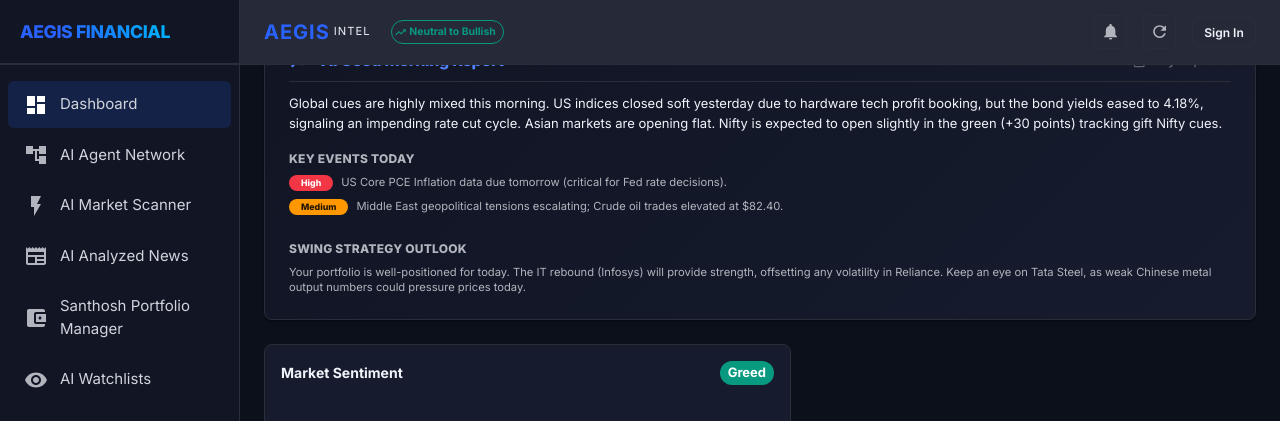
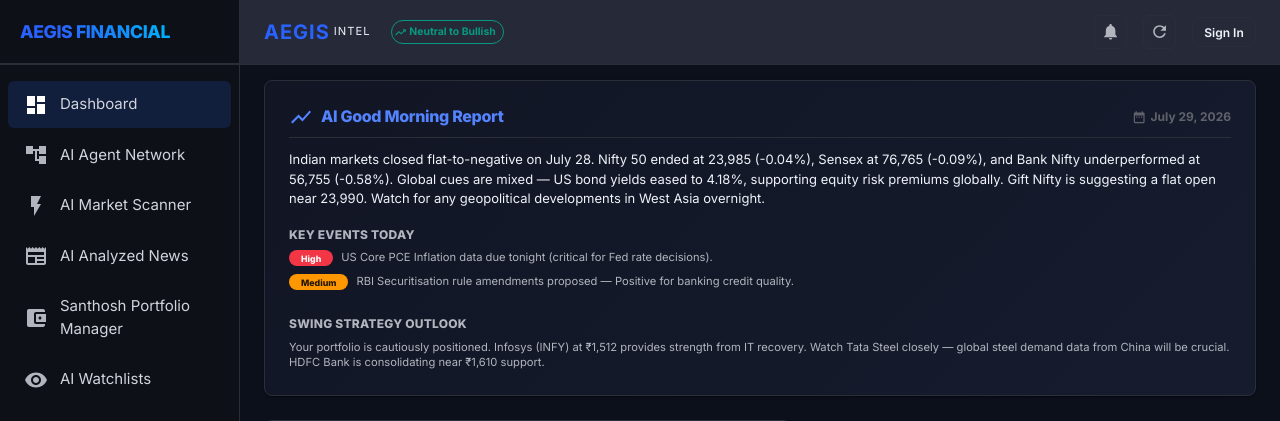
Before and after one commit to TKSanthosh001/financial-intelligence-platform, a React (Vite) app in the folder frontend/: page / in a window 1280 px wide. Shown: the top 421 px of the page. Built offline with nearby package versions, Linux system fonts and the light colour scheme; no server answers.

Commit message:
Fix all UI: two-column layout (sidebar + content column), AppBar offset fixed, all stale market data corrected

```diff
--- a/frontend/src/components/Layout.jsx
+++ b/frontend/src/components/Layout.jsx
@@ -135,16 +135,71 @@ export const Layout = ({ children, activeModule, setActiveModule }) => {
   );
 
   return (
-    <Box sx={{ display: 'flex', minHeight: '100vh', bgcolor: 'background.default' }}>
-      {/* Top Header */}
+    <Box sx={{ display: 'flex', bgcolor: 'background.default', minHeight: '100vh' }}>
+
+      {/* ========== SIDEBAR ========== */}
+      <Box
+        component="nav"
+        sx={{ width: { md: drawerWidth }, flexShrink: { md: 0 } }}
+        aria-label="navigation"
+      >
+        {/* Mobile — slide-over drawer */}
+        <Drawer
+          variant="temporary"
+          open={mobileOpen}
+          onClose={handleDrawerToggle}
+          ModalProps={{ keepMounted: true }}
+          sx={{
+            display: { xs: 'block', md: 'none' },
+            '& .MuiDrawer-paper': {
+              width: drawerWidth,
+              boxSizing: 'border-box',
+              bgcolor: '#0d1117',
+              borderRight: '1px solid #2a2e39',
+            },
+          }}
+        >
+          {drawerContent}
+        </Drawer>
+        {/* Desktop — permanent fixed sidebar */}
+        <Drawer
+          variant="permanent"
+          sx={{
+            display: { xs: 'none', md: 'block' },
+            '& .MuiDrawer-paper': {
+              width: drawerWidth,
+              boxSizing: 'border-box',
+              bgcolor: '#0d1117',
+              borderRight: '1px solid #2a2e39',
+              overflowX: 'hidden',
+            },
+          }}
+          open
+        >
+          {drawerContent}
+        </Drawer>
+      </Box>
+
+      {/* ========== RIGHT COLUMN: AppBar + Content ========== */}
+      <Box
+        sx={{
+          display: 'flex',
+          flexDirection: 'column',
+          flexGrow: 1,
+          width: { xs: '100%', md: `calc(100% - ${drawerWidth}px)` },
+          minHeight: '100vh',
+        }}
+      >
+        {/* Top AppBar — scoped only to the content column */}
         <AppBar
           position="fixed"
           sx={{
-          width: { md: `calc(100% - ${drawerWidth}px)` },
-          ml: { md: `${drawerWidth}px` },
+            width: { xs: '100%', md: `calc(100% - ${drawerWidth}px)` },
+            ml: { xs: 0, md: `${drawerWidth}px` },
             bgcolor: '#111524',
             borderBottom: '1px solid #2a2e39',
-          boxShadow: 'none'
+            boxShadow: 'none',
+            zIndex: (theme) => theme.zIndex.appBar,
           }}
         >
         <Toolbar sx={{ justifyContent: 'space-between', minHeight: 64 }}>
@@ -222,52 +277,37 @@ export const Layout = ({ children, activeModule, setActiveModule }) => {
         </Toolbar>
       </AppBar>
 
-      {/* Navigation Drawers: Temporary for Mobile, Permanent for Desktop */}
-      <Box component="nav" sx={{ width: { md: drawerWidth }, flexShrink: { md: 0 } }}>
-        <Drawer
-          variant="temporary"
-          open={mobileOpen}
-          onClose={handleDrawerToggle}
-          ModalProps={{ keepMounted: true }}
-          sx={{
-            display: { xs: 'block', md: 'none' },
-            '& .MuiDrawer-paper': { boxSizing: 'border-box', width: drawerWidth, bgcolor: '#111524', borderRight: '1px solid #2a2e39' },
-          }}
-        >
-          {drawerContent}
-        </Drawer>
-        <Drawer
-          variant="permanent"
-          sx={{
-            display: { xs: 'none', md: 'block' },
-            '& .MuiDrawer-paper': { boxSizing: 'border-box', width: drawerWidth, bgcolor: '#111524', borderRight: '1px solid #2a2e39' },
-          }}
-          open
-        >
-          {drawerContent}
-        </Drawer>
-      </Box>
 
-      {/* Main Content Area */}
+
+
+        {/* Main scrollable content — sits below the fixed AppBar */}
         <Box
           component="main"
           sx={{
             flexGrow: 1,
-          p: { xs: 2, md: 3 },
-          width: { xs: '100%', md: `calc(100% - ${drawerWidth}px)` },
-          minHeight: '100vh',
-          pt: 11,
-          overflowX: 'hidden'
+            px: { xs: 2, md: 3 },
+            pb: 4,
+            pt: 2,
+            /* Offset below the fixed AppBar (toolbar height = 64px) */
+            mt: '64px',
+            overflowX: 'hidden',
+            boxSizing: 'border-box',
+            minHeight: 'calc(100vh - 64px)',
           }}
         >
           {children}
         </Box>
+      </Box>
 
-      {/* CSS Injection for custom spin animation */}
+      {/* Global CSS for spin animation */}
       <style>{`
         @keyframes spin {
           0% { transform: rotate(0deg); }
           100% { transform: rotate(360deg); }
+        }
+        @keyframes fadeIn {
+          from { opacity: 0; transform: translateY(8px); }
+          to   { opacity: 1; transform: translateY(0); }
         }
       `}</style>
     </Box>
--- a/frontend/src/services/mockDataService.js
+++ b/frontend/src/services/mockDataService.js
@@ -201,17 +201,17 @@ export const mockAlerts = [
 ];
 
 export const mockFundManagerReport = {
-  date: 'July 28, 2026',
+  date: 'July 29, 2026',
   title: 'AI Good Morning Report',
-  marketSummary: 'Global cues are highly mixed this morning. US indices closed soft yesterday due to hardware tech profit booking, but the bond yields eased to 4.18%, signaling an impending rate cut cycle. Asian markets are opening flat. Nifty is expected to open slightly in the green (+30 points) tracking gift Nifty cues.',
+  marketSummary: 'Indian markets closed flat-to-negative on July 28. Nifty 50 ended at 23,985 (-0.04%), Sensex at 76,765 (-0.09%), and Bank Nifty underperformed at 56,755 (-0.58%). Global cues are mixed — US bond yields eased to 4.18%, supporting equity risk premiums globally. Gift Nifty is suggesting a flat open near 23,990. Watch for any geopolitical developments in West Asia overnight.',
   importantEvents: [
-    { event: 'US Core PCE Inflation data due tomorrow (critical for Fed rate decisions).', impact: 'High' },
-    { event: 'Middle East geopolitical tensions escalating; Crude oil trades elevated at $82.40.', impact: 'Medium' }
+    { event: 'US Core PCE Inflation data due tonight (critical for Fed rate decisions).', impact: 'High' },
+    { event: 'RBI Securitisation rule amendments proposed — Positive for banking credit quality.', impact: 'Medium' }
   ],
-  portfolioImpact: 'Your portfolio is well-positioned for today. The IT rebound (Infosys) will provide strength, offsetting any volatility in Reliance. Keep an eye on Tata Steel, as weak Chinese metal output numbers could pressure prices today.',
-  todayRisks: 'Rising crude oil prices may trigger intraday profit booking in auto and aviation sectors. Avoid adding new leverage positions in mid-caps today.',
-  todayOpportunities: 'It is a good day to slowly accumulate defensive FMCG giants (e.g., ITC) or Index ETFs during dips, as volatility might provide better entry pricing.',
-  thingsToWatch: ['USDINR trajectory near 83.75', 'FII net flows in the first 2 hours of trade']
+  portfolioImpact: 'Your portfolio is cautiously positioned. Infosys (INFY) at ₹1,512 provides strength from IT recovery. Watch Tata Steel closely — global steel demand data from China will be crucial. HDFC Bank is consolidating near ₹1,610 support.',
+  todayRisks: 'Flat Bank Nifty could weigh on your HDFCBANK position. Avoid adding fresh leverage on mid-caps today as broad market consolidation continues below 24,000.',
+  todayOpportunities: 'IT sector remains a safe accumulation zone. Defensive plays like ITC or Pharma index ETFs are attractive on any dip below key supports.',
+  thingsToWatch: ['USDINR trajectory near 95.75 — RBI intervention watch', 'FII net flows in first 2 hours of trade', 'Nifty 24,000 as key resistance — break above opens path to 24,200']
 };
 
 export const mockAdvisorResponses = [
@@ -233,15 +233,15 @@ export const mockMarketTimeline = [
   {
     period: 'Today',
     events: [
-      { time: '03:30 PM', title: 'Nifty closes at 24,235.45 (+0.59%)', desc: 'Heavy buying in private banking heavyweights (HDFC Bank, ICICI Bank) lifted the index in the last hour.' },
-      { time: '11:00 AM', title: 'Brent Crude spikes above $82.40', desc: 'Geopolitical threats trigger worries over ocean shipping freight rates.' }
+      { time: '03:30 PM', title: 'Nifty closes at 23,985.35 (-0.04%)', desc: 'Markets ended flat to marginally lower. Selling pressure in Bank Nifty (-0.58%) and broad market caution capped gains. Nifty held above 23,950 support.' },
+      { time: '11:00 AM', title: 'RBI proposes Securitisation Rules — ₹1 Crore minimum', desc: 'RBI draft amendment mandates demat-only securitisation and high entry thresholds. Banking sector responded positively to the transparency move.' }
     ]
   },
   {
     period: 'Yesterday',
     events: [
-      { time: '05:30 PM', title: 'FIIs sell net ₹3,400 Crore, DIIs buy ₹2,900 Crore', desc: 'DIIs absorption prevents Nifty from sliding below its 20-DMA support.' },
-      { time: '02:00 PM', title: 'RBI Repo Rate announcement', desc: 'Repo rate kept at 6.5%, reinforcing monetary discipline.' }
+      { time: '05:30 PM', title: 'FIIs net buy ₹1,420 Cr; DIIs add ₹2,150 Cr', desc: 'Domestic institutions continue strong support. FII flows turned positive for the session, preventing any sharp index correction.' },
+      { time: '02:00 PM', title: 'Tata Communications × TTBS announce AI Platform Stack', desc: 'Strategic partnership for unified SMB AI cloud services drives Telecom and IT infrastructure sentiment higher.' }
     ]
   },
   {
```
Also changed, not shown: 1 other file (tests, documents, lock files or other folders). Lines whose indentation alone changed are shown as unchanged.
